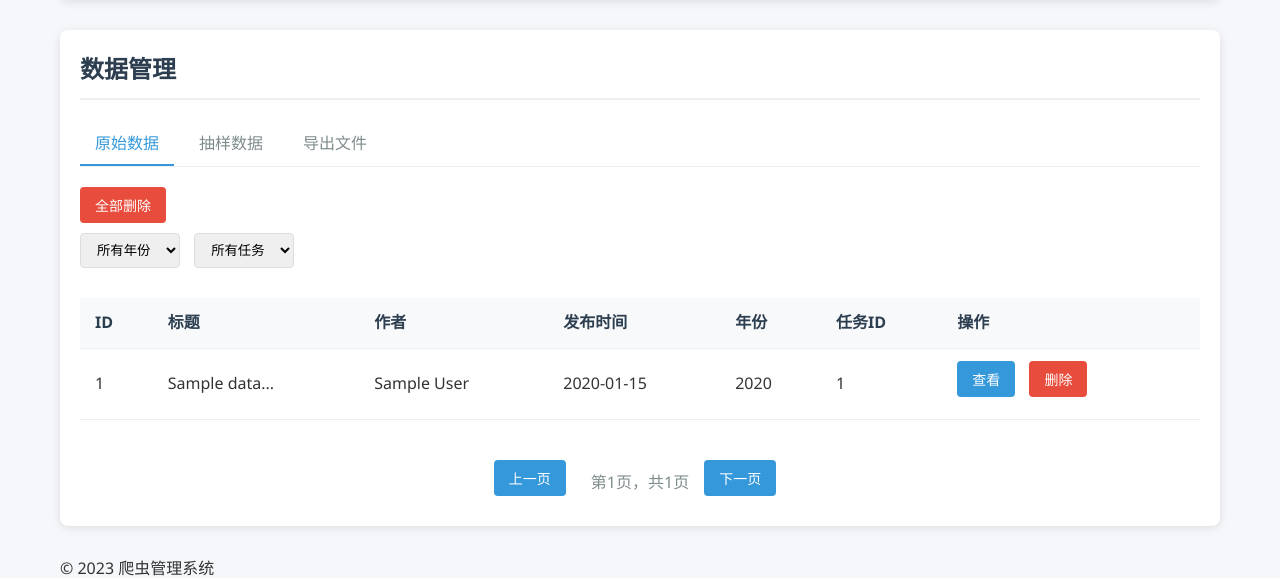
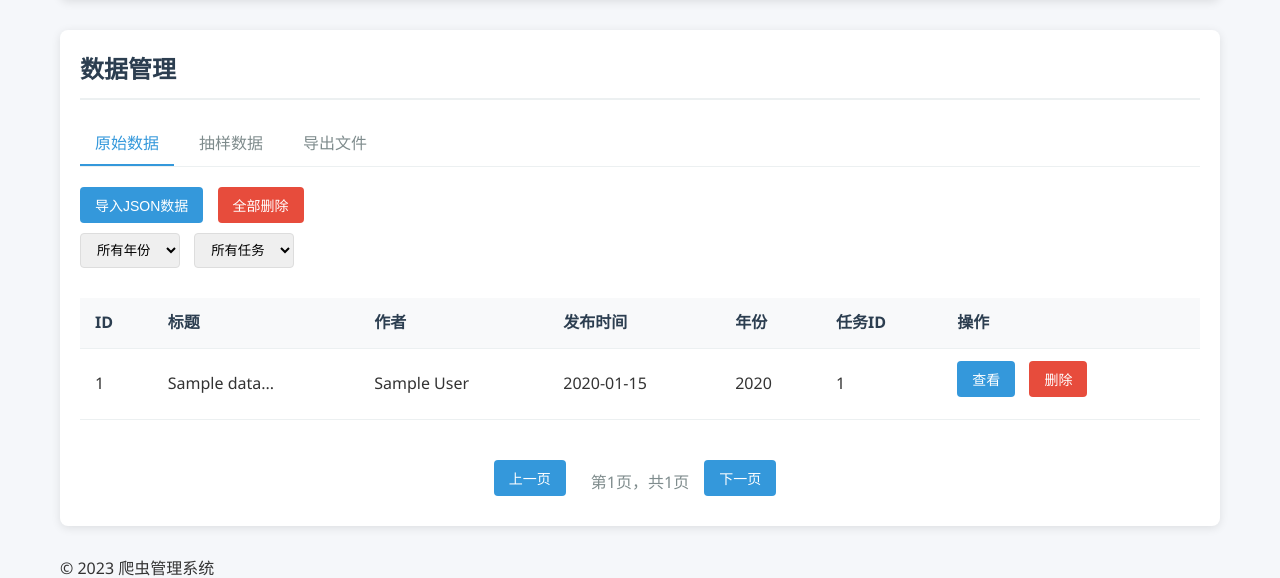
Before and after one commit to xiaomo-123/crawler-management, a FastAPI app: page / in a window 1280 px wide, after a click on "数据管理". Shown: the part 167-745 px from the top of the page. Run offline with FastAPI, Linux system fonts and the light colour scheme; tables that the repository leaves empty hold one stand-in row (values such as "Sample post").

Commit message:
first commit

```diff
--- a/app/api/raw_data.py
+++ b/app/api/raw_data.py
@@ -1,14 +1,27 @@
 
-from fastapi import APIRouter, Depends, HTTPException, status, Query
+from fastapi import APIRouter, Depends, HTTPException, status, Query, Body
 from sqlalchemy.orm import Session
+from sqlalchemy import func
 from typing import List, Optional, Dict, Any
+import random
 from app.database import get_db
 from app.models.raw_data import RawData
 from app.models.comment_data import CommentData
+from app.models.task import Task
 from app.utils.raw_data_manager import RawDataManager
 from pydantic import BaseModel
 
 router = APIRouter(prefix="/api/raw-data", tags=["raw-data"])
+
+def get_random_task_id(db: Session) -> int:
+    """获取随机任务ID"""
+    # 获取所有任务ID
+    task_ids = db.query(Task.id).all()
+    if not task_ids:
+        # 如果没有任务，返回1
+        return 1
+    # 随机选择一个任务ID
+    return random.choice(task_ids)[0]
 
 # 评论数据Pydantic模型
 class CommentDataBase(BaseModel):
@@ -542,3 +555,130 @@ async def get_raw_data_comments(data_id: int, db: Session = Depends(get_db)):
         ))
 
     return response_data
+
+# 新增导入JSON数据的API端点
+@router.post("/import-json", status_code=status.HTTP_201_CREATED)
+async def import_json_data(
+    db: Session = Depends(get_db),
+    json_data: List[Dict[str, Any]] = Body(...)
+):
+    """导入JSON格式的原始数据"""
+    if not json_data:
+        raise HTTPException(
+            status_code=status.HTTP_400_BAD_REQUEST,
+            detail="没有提供JSON数据"
+        )
+
+    try:
+        success_count = 0
+        error_count = 0
+        errors = []
+
+        for idx, item in enumerate(json_data):
+            try:
+                # 检查必填字段
+                if 'url' not in item:
+                    errors.append(f"第{idx+1}条数据缺少url字段")
+                    error_count += 1
+                    continue
+
+                # 检查answer_url是否已存在
+                answer_url = item['url']
+                existing_data = db.query(RawData).filter(RawData.answer_url == answer_url).first()
+                if existing_data:
+                    errors.append(f"第{idx+1}条数据的URL已存在")
+                    error_count += 1
+                    continue
+
+                # 准备数据
+                data_dict = {
+                    'title': item.get('title', ''),
+                    'content': item.get('content', ''),
+                    'answer_url': answer_url,
+                    'author': item.get('author', ''),
+                    'author_url': item.get('author_url', ''),
+                    'author_field': item.get('author_field', ''),
+                    'author_cert': item.get('author_cert', ''),
+                    'author_fans': item.get('author_fans', 0),
+                    'year': item.get('year', 2023),  # 默认年份
+                    'task_id': get_random_task_id(db),  # 随机任务ID
+                    'publish_time': item.get('publish_time', '')
+                }
+
+                # 分离评论数据
+                comments = item.get('comments_structured', [])
+
+                # 创建原始数据对象
+                new_raw_data = RawData(**data_dict)
+                db.add(new_raw_data)
+                db.commit()
+                db.refresh(new_raw_data)  # 获取数据库生成的ID
+
+                # 如果有评论数据，插入评论分表
+                if comments and len(comments) > 0:
+                    # 从原始数据的publish_time字段提取年月
+                    publish_time = data_dict.get('publish_time', '')
+                    if publish_time:
+                        # publish_time是字符串格式，使用"-"符号分割
+                        if isinstance(publish_time, str):
+                            parts = publish_time.split('-')
+                            if len(parts) >= 2:
+                                year = int(parts[0])
+                                month = int(parts[1])
+                            else:
+                                # 如果格式不正确，使用year字段
+                                year = data_dict.get('year', 2023)
+                                month = 1  # 默认为1月
+                        else:
+                            # 如果不是字符串，使用year字段
+                            year = data_dict.get('year', 2023)
+                            month = 1  # 默认为1月
+                    else:
+                        # 如果没有publish_time，使用year字段
+                        year = data_dict.get('year', 2023)
+                        month = 1  # 默认为1月
+
+                    # 获取对应年月的评论分表模型
+                    from app.models.comment_data import CommentDataFactory
+                    comment_model = CommentDataFactory.get_model(year, month)
+
+                    # 确保分表存在
+                    from app.utils.comment_data_manager import CommentDataManager
+                    CommentDataManager.create_table_for_year_month(year, month)
+
+                    for comment in comments:
+                        comment_data = comment_model(
+                            author=comment.get('author', ''),
+                            author_url=comment.get('author_url', ''),
+                            content=comment.get('content', ''),
+                            like_count=comment.get('like_count', 0),
+                            time=comment.get('time', ''),
+                            raw_data_id=new_raw_data.id,
+                            year=year,
+                            month=month
+                        )
+                        db.add(comment_data)
+
+                    db.commit()  # 提交所有评论数据
+
+                success_count += 1
+
+            except Exception as e:
+                error_count += 1
+                errors.append(f"第{idx+1}条数据处理失败: {str(e)}")
+                db.rollback()
+                continue
+
+        return {
+            "message": f"JSON数据导入完成，成功导入 {success_count} 条，失败 {error_count} 条",
+            "success_count": success_count,
+            "error_count": error_count,
+            "errors": errors
+        }
+
+    except Exception as e:
+        db.rollback()
+        raise HTTPException(
+            status_code=status.HTTP_500_INTERNAL_SERVER_ERROR,
+            detail=f"导入JSON数据时发生错误: {str(e)}"
+        )
--- a/static/js/app.js
+++ b/static/js/app.js
@@ -439,6 +439,11 @@ function initData() {
         if (confirm('确定要清空抽样数据吗？')) {
             clearSampleData();
         }
+    });
+
+    // 导入JSON数据按钮
+    document.getElementById('import-json-btn').addEventListener('click', function() {
+        showImportJsonModal();
     });
 
     // 全部删除原始数据按钮
--- a/static/js/modals.js
+++ b/static/js/modals.js
@@ -595,3 +595,132 @@ async function saveQuota(quotaId = null) {
         showNotification('保存配额失败', 'error');
     }
 }
+
+// 导入JSON数据模态框
+function showImportJsonModal() {
+    let title = '导入JSON数据';
+    let content = `
+        <div class="form-group">
+            <label for="import-json-file">选择JSON文件</label>
+            <input type="file" id="import-json-file" class="form-control" accept=".json">
+        </div>
+        <div class="form-group">
+            <label for="import-json-text">或者直接粘贴JSON数据</label>
+            <textarea id="import-json-text" class="form-control" rows="10" placeholder="请粘贴JSON数据"></textarea>
+        </div>
+        <div class="alert alert-info">
+            <strong>JSON数据格式说明：</strong><br>
+            数据应为对象数组，每个对象包含以下字段：<br>
+            - url (必填): 回答链接<br>
+            - title: 标题<br>
+            - content: 内容<br>
+            - author: 作者<br>
+            - author_url: 作者链接<br>
+            - author_field: 作者领域<br>
+            - author_cert: 作者认证<br>
+            - author_fans: 作者粉丝数<br>
+            - year: 年份<br>
+            - publish_time: 发布时间(YYYY-MM-DD)<br>
+            - comments_structured: 评论数据数组
+        </div>
+    `;
+
+    let footerButtons = [
+        {
+            text: '取消',
+            className: 'btn',
+            onclick: closeModal
+        },
+        {
+            text: '导入',
+            className: 'btn btn-primary',
+            onclick: function() {
+                importJsonData();
+            }
+        }
+    ];
+
+    createModal(title, content, footerButtons);
+}
+
+// 加载任务列表到导入选择框
+async function loadTasksForImport() {
+    try {
+        const response = await fetch('/api/tasks/');
+        const tasks = await response.json();
+
+        const select = document.getElementById('import-task-id');
+        tasks.forEach(task => {
+            const option = document.createElement('option');
+            option.value = task.id;
+            option.textContent = `${task.task_name} (ID: ${task.id})`;
+            select.appendChild(option);
+        });
+    } catch (error) {
+        console.error('加载任务列表失败:', error);
+        showNotification('加载任务列表失败', 'error');
+    }
+}
+
+// 导入JSON数据
+async function importJsonData() {
+    const fileInput = document.getElementById('import-json-file');
+    const jsonText = document.getElementById('import-json-text').value;
+
+    let jsonData = null;
+
+    // 尝试从文件获取数据
+    if (fileInput.files && fileInput.files.length > 0) {
+        try {
+            const file = fileInput.files[0];
+            const text = await file.text();
+            jsonData = JSON.parse(text);
+        } catch (error) {
+            showNotification('解析JSON文件失败: ' + error.message, 'error');
+            return;
+        }
+    }
+    // 尝试从文本框获取数据
+    else if (jsonText.trim()) {
+        try {
+            jsonData = JSON.parse(jsonText);
+        } catch (error) {
+            showNotification('解析JSON数据失败: ' + error.message, 'error');
+            return;
+        }
+    }
+    // 没有提供数据
+    else {
+        showNotification('请提供JSON文件或数据', 'error');
+        return;
+    }
+
+    // 验证数据格式
+    if (!Array.isArray(jsonData)) {
+        showNotification('JSON数据应为对象数组', 'error');
+        return;
+    }
+
+    try {
+        const response = await fetch(`/api/raw-data/import-json`, {
+            method: 'POST',
+            headers: {
+                'Content-Type': 'application/json'
+            },
+            body: JSON.stringify(jsonData)
+        });
+
+        if (response.ok) {
+            const result = await response.json();
+            showNotification(result.message, 'success');
+            closeModal();
+            loadRawData();
+        } else {
+            const error = await response.json();
+            showNotification(error.detail || '导入失败', 'error');
+        }
+    } catch (error) {
+        console.error('导入JSON数据失败:', error);
+        showNotification('导入JSON数据失败', 'error');
+    }
+}
--- a/templates/index.html
+++ b/templates/index.html
@@ -187,6 +187,7 @@
                 <!-- 原始数据 -->
                 <div id="raw-data" class="tab-content active">
                     <div class="actions">
+                        <button id="import-json-btn" class="btn btn-primary">导入JSON数据</button>
                         <button id="delete-all-raw-data-btn" class="btn btn-danger">全部删除</button>
                     </div>
                     <div class="filter-container">
```
Also changed, not shown: static/css/style.css (+32 -0 lines), crawler_management.db.
